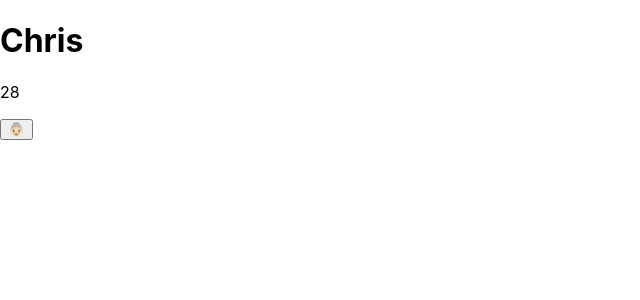
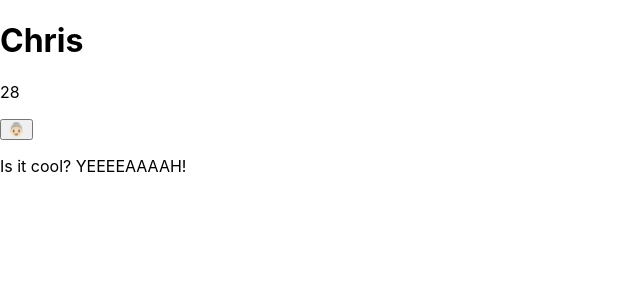
Before and after one commit to cdpadilla42/context-practice, a React (Create React App) app: page / in a window 1280 px wide. Shown: the top 300 px of the page, without its empty margins (0-640 px from the left). Built offline with nearby package versions, Linux system fonts and the light colour scheme.

Commit message:
Render context in a class component with static method

```diff
--- a/src/AppCopy.js
+++ b/src/AppCopy.js
@@ -47,11 +47,27 @@ class Family extends Component {
   }
 }
 
+class CoolDispay extends Component {
+  isCool() {
+    if (this.context.state.cool && this.context.state.age < 30)
+      return 'YEEEEAAAAH!';
+    return 'naw';
+  }
+
+  render() {
+    console.log(this.context);
+    return <p>Is it cool? {this.isCool()}</p>;
+  }
+}
+
+CoolDispay.contextType = ChrisContext;
+
 class App extends Component {
   render() {
     return (
       <ChrisProvider>
         <Family />
+        <CoolDispay />
       </ChrisProvider>
     );
   }
```
